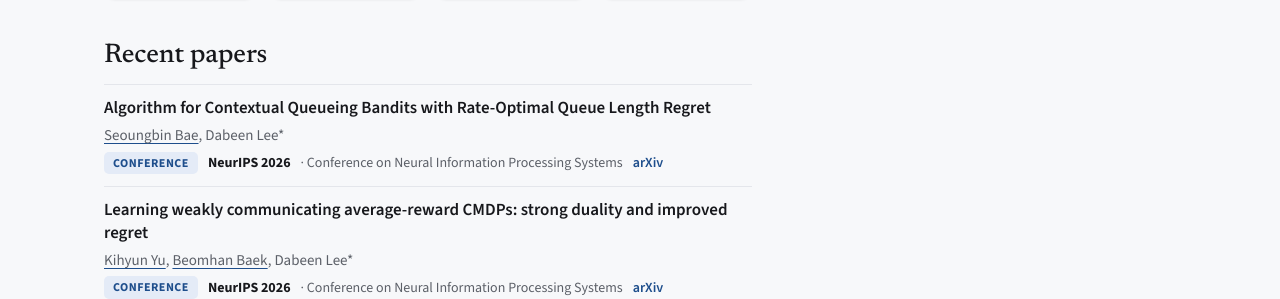
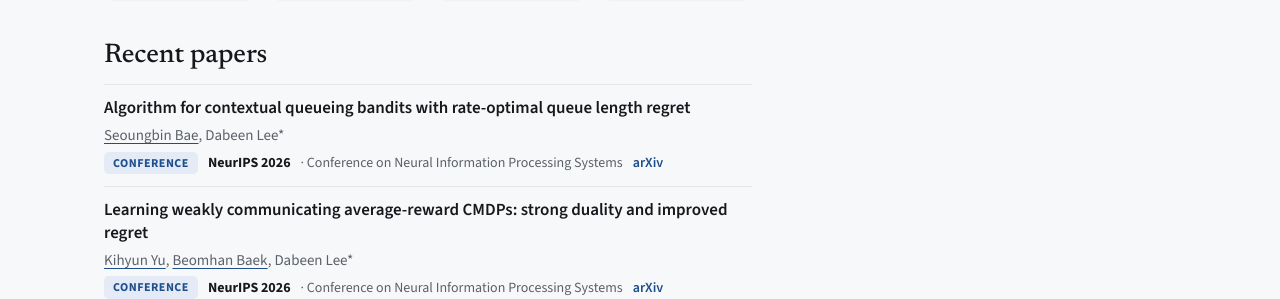
Before and after one commit to dabeenl/dabeenl.github.io, a Jekyll site: the page built from index.md, in a window 1280 px wide and 900 px high, scrolled down 1419 px. Shown: the part 164-463 px from the top of the window. Built offline with Jekyll 4.4.1, drawn with Linux system fonts in a browser that asks for light colours.

Commit message:
publications: sentence-case every title
Four titles (the two September preprints, the Slater's condition preprint
and the rate-optimal queueing bandits paper) and the Ph.D. thesis were in
title case; they now match the rest of the list. Acronyms (CMDPs) and
proper names (Slater's) keep their capitals.

Co-Authored-By: Claude Opus 5.5 <noreply@anthropic.com>

```diff
--- a/_data/publications.yml
+++ b/_data/publications.yml
@@ -15,7 +15,7 @@
 #   awards:   optional list of {text, url, source}; each item is shown in bold on its own line
 #             under the paper, with the url as a small "source" link next to it (url/source optional).
 
-- title: "Learning Infinite-Horizon Average-Reward CMDPs via State Augmentation"
+- title: "Learning infinite-horizon average-reward CMDPs via state augmentation"
   authors: "Kihyun Yu, Seoungbin Bae, Dabeen Lee*"
   year: 2026
   type: preprint
@@ -25,7 +25,7 @@
     - label: arXiv
       url: "https://arxiv.org/abs/2609.39093"
 
-- title: "Nonpreemptive Scheduling While Learning Context-Dependent Service Rates"
+- title: "Nonpreemptive scheduling while learning context-dependent service rates"
   authors: "Wansoo Choi, Seoungbin Bae, Dabeen Lee*"
   year: 2026
   type: preprint
@@ -35,7 +35,7 @@
     - label: arXiv
       url: "https://arxiv.org/abs/2609.37660"
 
-- title: "Constrained Online Convex Optimization without Slater's Condition"
+- title: "Constrained online convex optimization without Slater's condition"
   authors: "Kihyun Yu, Junehee Lee, Dabeen Lee*"
   year: 2026
   type: preprint
@@ -65,7 +65,7 @@
     - label: arXiv
       url: "https://arxiv.org/abs/2602.02061"
 
-- title: "Algorithm for Contextual Queueing Bandits with Rate-Optimal Queue Length Regret"
+- title: "Algorithm for contextual queueing bandits with rate-optimal queue length regret"
   authors: "Seoungbin Bae, Dabeen Lee*"
   year: 2026
   type: conference
--- a/publications.html
+++ b/publications.html
@@ -52,7 +52,7 @@ description: "Papers and preprints by Dabeen Lee on optimization, online learnin
   <h2>Ph.D. thesis</h2>
   <div class="pub-list">
     <article class="pub">
-      <a class="pub-title" href="{{ '/thesis.pdf' | relative_url }}">Cutting Planes and Integrality of Polyhedra: Structure and Complexity</a>
+      <a class="pub-title" href="{{ '/thesis.pdf' | relative_url }}">Cutting planes and integrality of polyhedra: structure and complexity</a>
       <p class="pub-authors">Dabeen Lee</p>
       <p class="pub-meta"><span class="muted">Tepper School of Business, Carnegie Mellon University, 2019</span> <a class="pub-link" href="{{ '/thesis.pdf' | relative_url }}">pdf</a> <a class="pub-link" href="{{ '/defense.pdf' | relative_url }}">slides</a></p>
       <p class="pub-award"><strong>Gerald L. Thompson Doctoral Dissertation Award, Tepper School of Business, CMU, 2019</strong> <a class="pub-link" href="https://www.cmu.edu/tepper/programs/phd/student-awards">Tepper</a></p>
```
